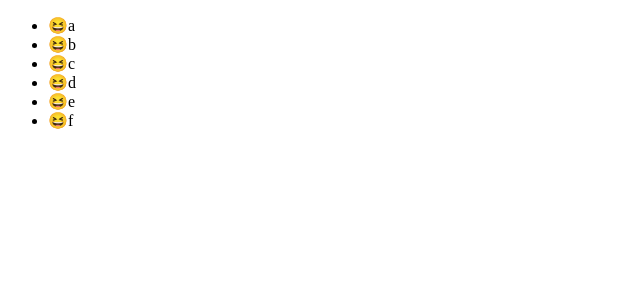
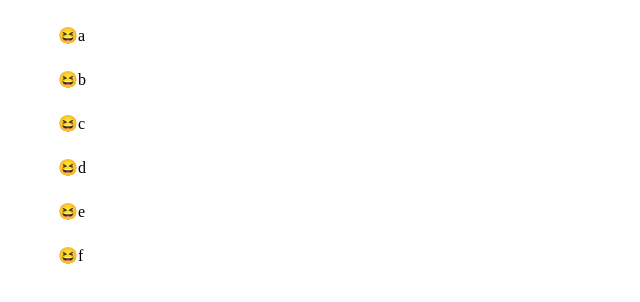
Before and after one commit to yoonjong-park/make-boards-using-react-beautiful-dnd, a React (Create React App) app: page / in a window 1280 px wide. Shown: the top 302 px of the page, without its empty margins (0-640 px from the left). Built offline with nearby package versions, Linux system fonts and the light colour scheme.

Commit message:
ADD React.memo 성능 최적화 https://bit.ly/3WFXL5p

```diff
--- a/package.json
+++ b/package.json
@@ -15,6 +15,7 @@
     "react-dom": "^18.2.0",
     "react-scripts": "5.0.1",
     "recoil": "^0.7.6",
+    "styled-components": "^5.3.6",
     "typescript": "^4.4.2",
     "web-vitals": "^2.1.0"
   },
@@ -43,6 +44,7 @@
     ]
   },
   "devDependencies": {
-    "@types/react-beautiful-dnd": "^13.1.3"
+    "@types/react-beautiful-dnd": "^13.1.3",
+    "@types/styled-components": "^5.1.26"
   }
 }
--- a/src/App.tsx
+++ b/src/App.tsx
@@ -7,6 +7,7 @@ import {
 } from "react-beautiful-dnd";
 import { useRecoilState } from "recoil";
 import { toDoState } from "./atoms";
+import DragabbleCard from "./Components/DragabbleCard";
 
 function App() {
   const [toDos, setToDos] = useRecoilState(toDoState);
@@ -30,14 +31,7 @@ function App() {
           {magic => (
             <ul ref={magic.innerRef} {...magic.droppableProps}>
               {toDos.map((toDo, index) => (
-                <Draggable key={toDo} draggableId={toDo} index={index}>
-                  {magic => (
-                    <li ref={magic.innerRef} {...magic.draggableProps}>
-                      <span {...magic.dragHandleProps}>😆</span>
-                      {toDo}
-                    </li>
-                  )}
-                </Draggable>
+                <DragabbleCard key={toDo} toDo={toDo} index={index} />
               ))}
               {magic.placeholder}
             </ul>
--- /dev/null
+++ b/src/Components/DragabbleCard.tsx
@@ -0,0 +1,32 @@
+import React, { memo } from "react";
+import { Draggable } from "react-beautiful-dnd";
+import styled from "styled-components";
+
+const Card = styled.div`
+  border-radius: 5px;
+  margin-bottom: 5px;
+  padding: 10px;
+  background-color: ${props => props.theme.cardColor};
+`;
+
+interface IDragabbleCardProps {
+  toDo: string;
+  index: number;
+}
+
+const DragabbleCard = ({ toDo, index }: IDragabbleCardProps) => {
+  console.log(toDo, "has been rendered");
+
+  return (
+    <Draggable key={toDo} draggableId={toDo} index={index}>
+      {magic => (
+        <Card ref={magic.innerRef} {...magic.draggableProps}>
+          <span {...magic.dragHandleProps}>😆</span>
+          {toDo}
+        </Card>
+      )}
+    </Draggable>
+  );
+};
+
+export default memo(DragabbleCard);
```
Also changed, not shown: 1 other file (tests, documents, lock files or other folders).
